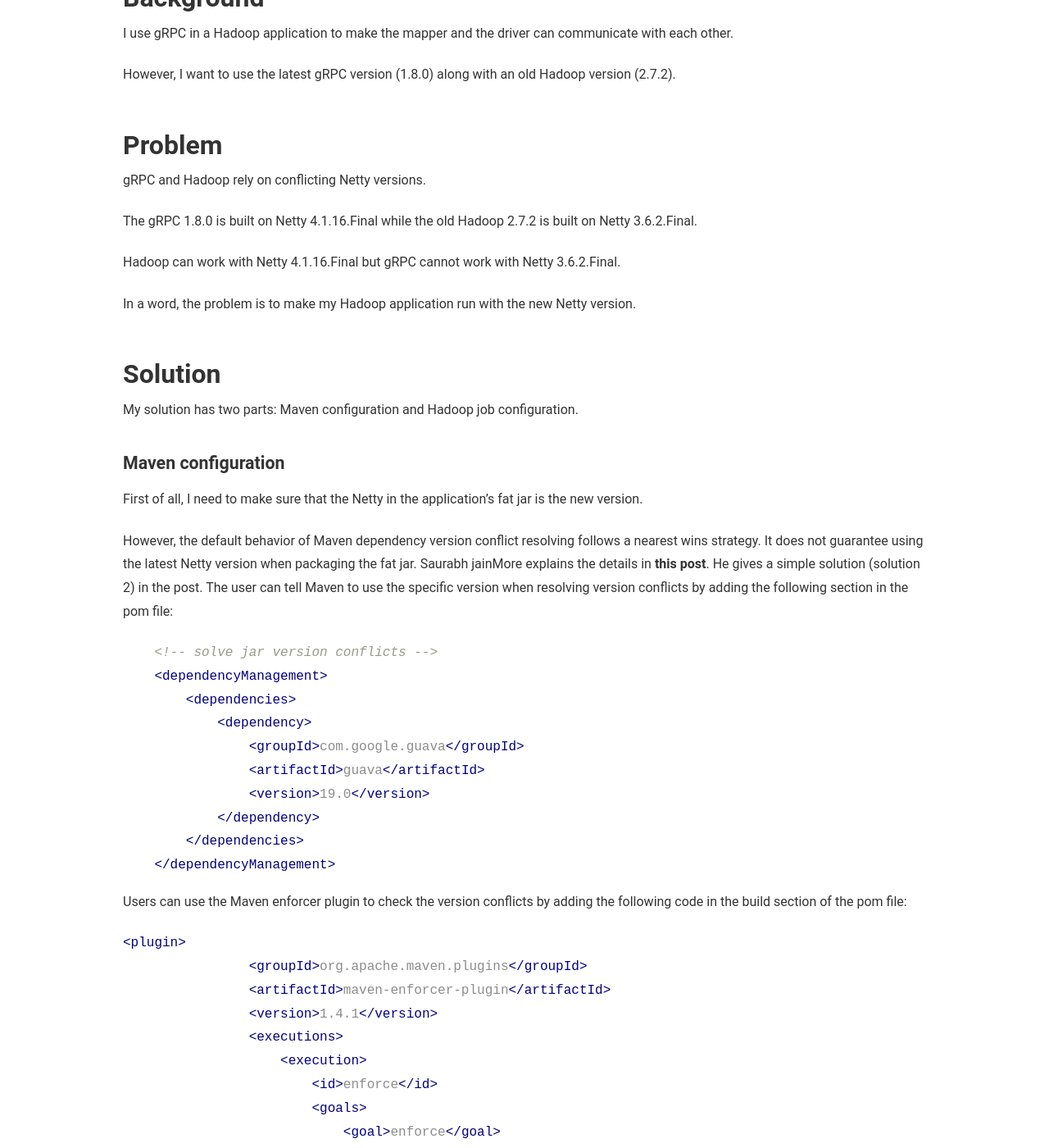
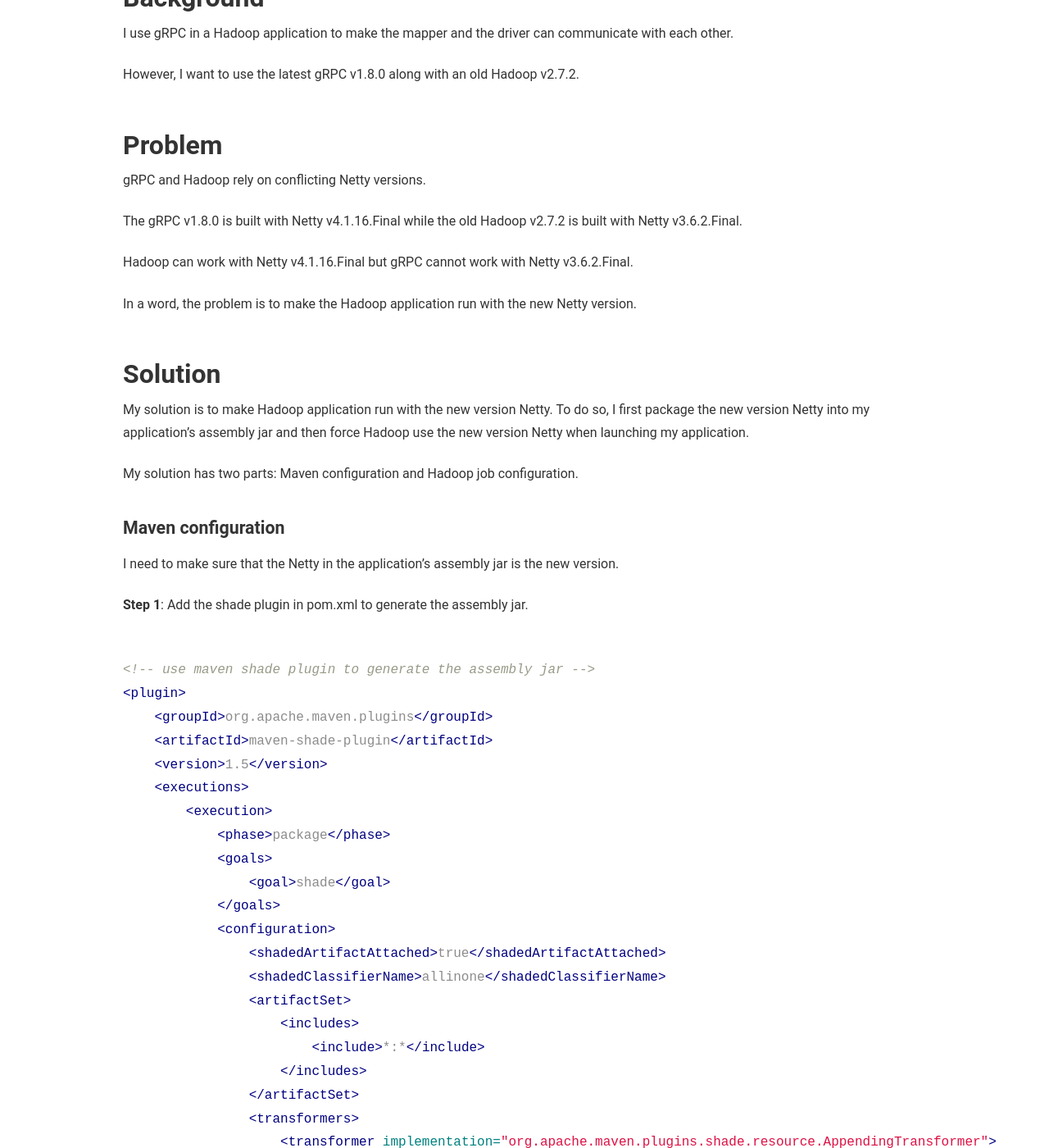
Before and after one commit to wangzk/wangzk.github.io, a Jekyll site: the page built from _posts/2017-12-13-SolveNettyVersionConflict.md, in a window 1280 px wide and 1400 px high, scrolled down 309 px. Shown: the whole window at 82% size. Built offline with Jekyll 4.4.1, drawn with Linux system fonts in a browser that asks for light colours; comment, search, counter and statistics services are not loaded; some of the changed text lies outside the part shown.

Commit message:
Update the netty blog.

````diff
--- a/_posts/2017-12-13-SolveNettyVersionConflict.md
+++ b/_posts/2017-12-13-SolveNettyVersionConflict.md
@@ -8,71 +8,69 @@ categories: big data
 
 I use gRPC in a Hadoop application to make the mapper and the driver can communicate with each other.
 
-However, I want to use the latest gRPC version (1.8.0) along with an old Hadoop version (2.7.2).
+However, I want to use the latest gRPC v1.8.0 along with an old Hadoop v2.7.2.
 
 ## Problem
 
 gRPC and Hadoop rely on conflicting Netty versions.
 
-The gRPC 1.8.0 is built on Netty 4.1.16.Final while the old Hadoop 2.7.2 is built on Netty 3.6.2.Final.
+The gRPC v1.8.0 is built with Netty v4.1.16.Final while the old Hadoop v2.7.2 is built with Netty v3.6.2.Final.
 
-Hadoop can work with Netty 4.1.16.Final but gRPC cannot work with Netty 3.6.2.Final.
+Hadoop can work with Netty v4.1.16.Final but gRPC cannot work with Netty v3.6.2.Final.
 
-In a word, the problem is to make my Hadoop application run with the new Netty version.
+In a word, the problem is to make the Hadoop application run with the new Netty version.
 
 ## Solution
 
+My solution is to make Hadoop application run with the new version Netty. To do so, I first package the new version Netty into my application's assembly jar and then force Hadoop use the new version Netty when launching my application.
+
 My solution has two parts: Maven configuration and Hadoop job configuration.
+
 
 ### Maven configuration
 
-First of all, I need to make sure that the Netty in the application's fat jar is the new version.
+I need to make sure that the Netty in the application's assembly jar is the new version.
 
-However, the default behavior of Maven dependency version conflict resolving follows a nearest wins strategy. It does not guarantee using the latest Netty version when packaging the fat jar. Saurabh jainMore explains the details in [this post](http://techidiocy.com/maven-dependency-version-conflict-problem-and-resolution/). He gives a simple solution (solution 2) in the post. The user can tell Maven to use the specific version when resolving version conflicts by adding the following section in the pom file:
+**Step 1**: Add the shade plugin in pom.xml to generate the assembly jar.
 
 ```xml
-    <!-- solve jar version conflicts -->
-    <dependencyManagement>
-        <dependencies>
-            <dependency>
-                <groupId>com.google.guava</groupId>
-                <artifactId>guava</artifactId>
-                <version>19.0</version>
-            </dependency>
-        </dependencies>
-    </dependencyManagement>
+
+<!-- use maven shade plugin to generate the assembly jar -->
+<plugin>
+    <groupId>org.apache.maven.plugins</groupId>
+    <artifactId>maven-shade-plugin</artifactId>
+    <version>1.5</version>
+    <executions>
+        <execution>
+            <phase>package</phase>
+            <goals>
+                <goal>shade</goal>
+            </goals>
+            <configuration>
+                <shadedArtifactAttached>true</shadedArtifactAttached>
+                <shadedClassifierName>allinone</shadedClassifierName>
+                <artifactSet>
+                    <includes>
+                        <include>*:*</include>
+                    </includes>
+                </artifactSet>
+                <transformers>
+                    <transformer implementation="org.apache.maven.plugins.shade.resource.AppendingTransformer">
+                        <resource>reference.conf</resource>
+                    </transformer>
+                    <transformer implementation="org.apache.maven.plugins.shade.resource.ManifestResourceTransformer"></transformer>
+                </transformers>
+            </configuration>
+        </execution>
+    </executions>
+</plugin>
+
 ```
 
-Users can use the Maven enforcer plugin to check the version conflicts by adding the following code in the build section of the pom file:
+**Step 2**: Avoid packaging Hadoop-related jars into the assembly jar by declaring the Hadoop dependency as in the `provided` scope.
 
 ```xml
-<plugin>
-                <groupId>org.apache.maven.plugins</groupId>
-                <artifactId>maven-enforcer-plugin</artifactId>
-                <version>1.4.1</version>
-                <executions>
-                    <execution>
-                        <id>enforce</id>
-                        <goals>
-                            <goal>enforce</goal>
-                        </goals>
-                        <configuration>
-                            <rules>
-                                <requireUpperBoundDeps/>
-                            </rules>
-                        </configuration>
-                    </execution>
-                </executions>
-</plugin>
-```
 
-It will check the dependency tree with Upper Bound dependency rule.
-
-This section tells Maven to use Guava 19.0 when in the final fat jar.
-
-In my case, I can avoid adding Hadoop-related jars into my fat package by declaring the Hadoop dependency in the `provided` scope.
-
-```xml
 <dependency>
     <groupId>org.apache.hadoop</groupId>
     <artifactId>hadoop-client</artifactId>
@@ -81,26 +79,31 @@ In my case, I can avoid adding Hadoop-related jars into my fat package by declar
 </dependency>
 ```
 
-When packaging the fat jar, Hadoop and its dependencies will be ignored. Only the new Netty brought by gRPC will be packaged into the fat jar.
+When packaging the assembly jar, Hadoop and its dependencies will be ignored. Only the new Netty brought by gRPC will be packaged into the fat jar.
 
 
 ### Hadoop job configuration
 
-Second, I need to make sure that Hadoop uses my Netty when launching my application in Yarn.
+Second, I need to make sure that Hadoop uses the new Netty packaged in the assembly jar when launching my application in Yarn.
 
-I need to change two configurations:
-1. Before launching the program with `hadoop jar`, set the system environment variable:
+Two configurations changes are needed:
+
+1. Before launching the program with `hadoop jar`, set the environment variable:
 
     ```bash
     export HADOOP_USE_CLIENT_CLASSLOADER=true
     ```
-    By setting this environment variable, Hadoop will isolate the classpath of the user program from the hadoop system classpath. This will make the client-side java program use the new Netty packaged in the fat jar.
-2. Set the Hadoop configuration:
+
+    By setting this environment variable, Hadoop will isolate the classpath of the user program from the hadoop system classpath. This will make the client-side java program use the new Netty packaged in the assembly jar.
+
+2. Set the Hadoop configuration in the program or in the configuration file:
+
     ```
     mapreduce.job.user.classpath.first=true
     mapreduce.job.classloader=true
     ```
-    This will make the user jar appear first on the Mapper/Reducer side. The program will load the new Netty packaged in the fat jar.
+
+    This will make the user jar appear first on the Mapper/Reducer side. The the program is launched, it will load the new Netty packaged in the assembly jar.
 
 
 Finally, I can use gRPC with a new Netty version in my Hadoop application.
````
